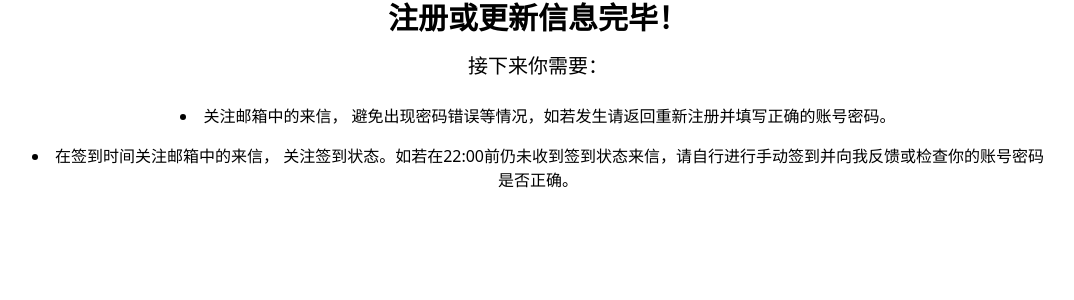
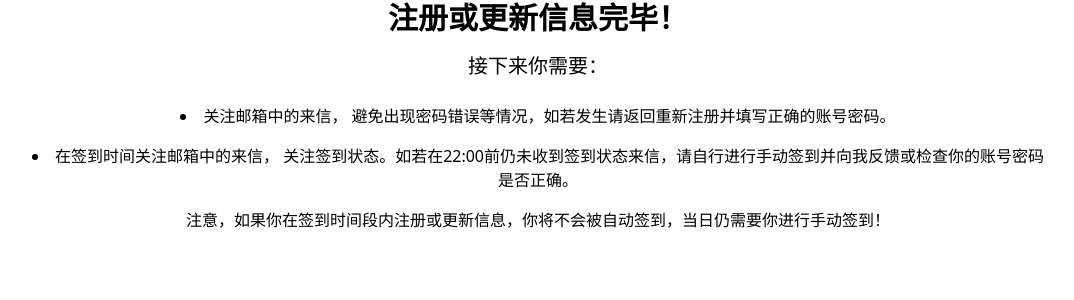
Before and after one commit to 2-civilization/wjc_auto_sign, a Python web app: template template/reg_success_page.html in a window 1280 px wide. Shown: the top 300 px of the page, without its empty margins (102-1176 px from the left). Run offline with Jinja, Linux system fonts and the light colour scheme; the template is opened without the code that fills it, so the values that code supplies are empty.

Commit message:
注册说明更新

```diff
--- a/mail_control.py
+++ b/mail_control.py
@@ -149,6 +149,7 @@ def reg_mail_gen(info:dict):
     <p>这是一封由程序自动生成的邮件，请勿回复！</p>
     <p>自动签到程序将会使用你注册时填写的信息为你自动签到，并会向你邮寄一封电子邮件以供你确认状态信息。</p>
     <p>自动签到程序启动时间约为20:30-22:00，如若超出该时间仍未受到通知邮件请手动检查并签到！</p>
+    <p>注意！如果你在签到时间段内进行注册或更新，你将不会被自动签到，当日你仍然需要进行手动签到！</p>
     <p>你注册的信息如下，如若填写错误或需要更新请重新注册提交即可。</p>
     <p>账号：'''+info['account']+'''</p>
     <p>邮箱：'''+info['email']+'''</p>
--- a/template/reg_success_page.html
+++ b/template/reg_success_page.html
@@ -20,6 +20,7 @@
                 <span class="font-medium">在签到时间关注邮箱中的来信，</span>
                 关注签到状态。如若在22:00前仍未收到签到状态来信，请自行进行手动签到并向我反馈或检查你的账号密码是否正确。
             </li>
+            <p>注意，如果你在签到时间段内注册或更新信息，你将不会被自动签到，当日仍需要你进行手动签到！</p>
         </ul>
     </div>
 </body>
```
